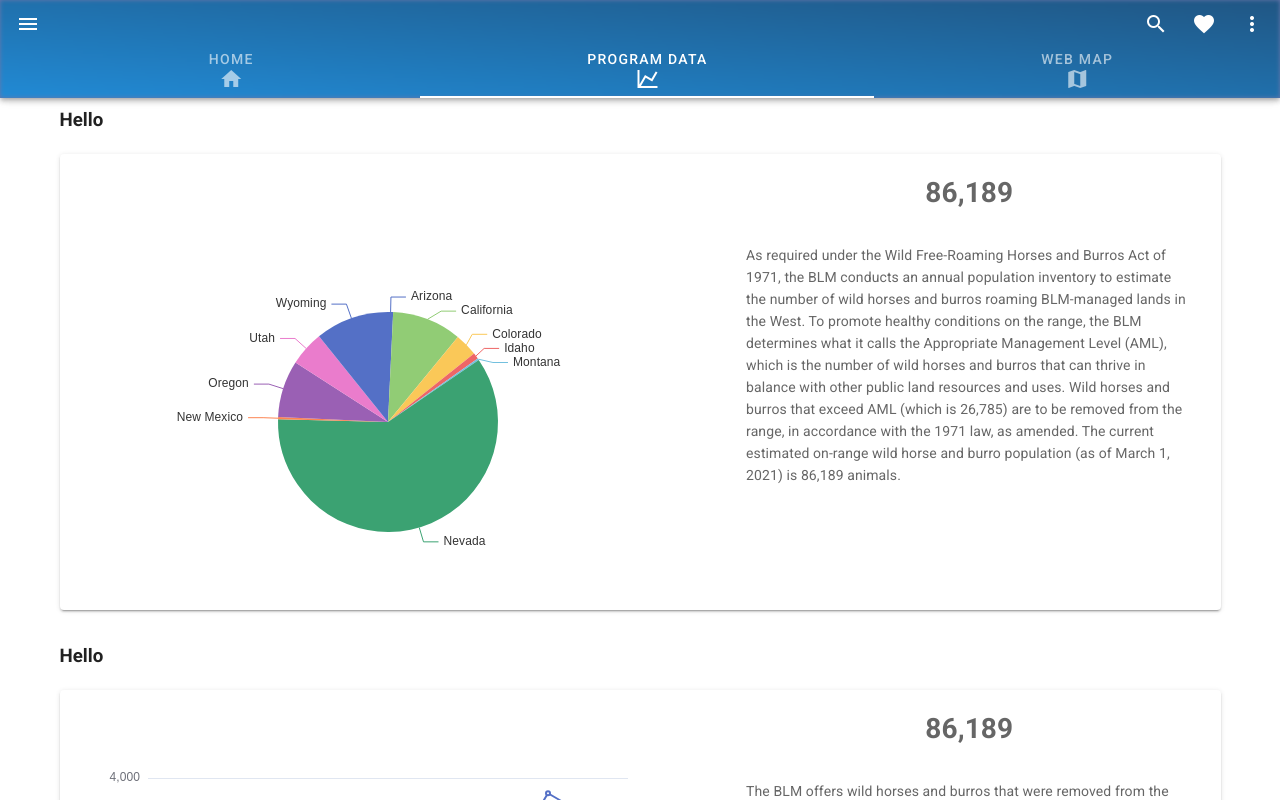
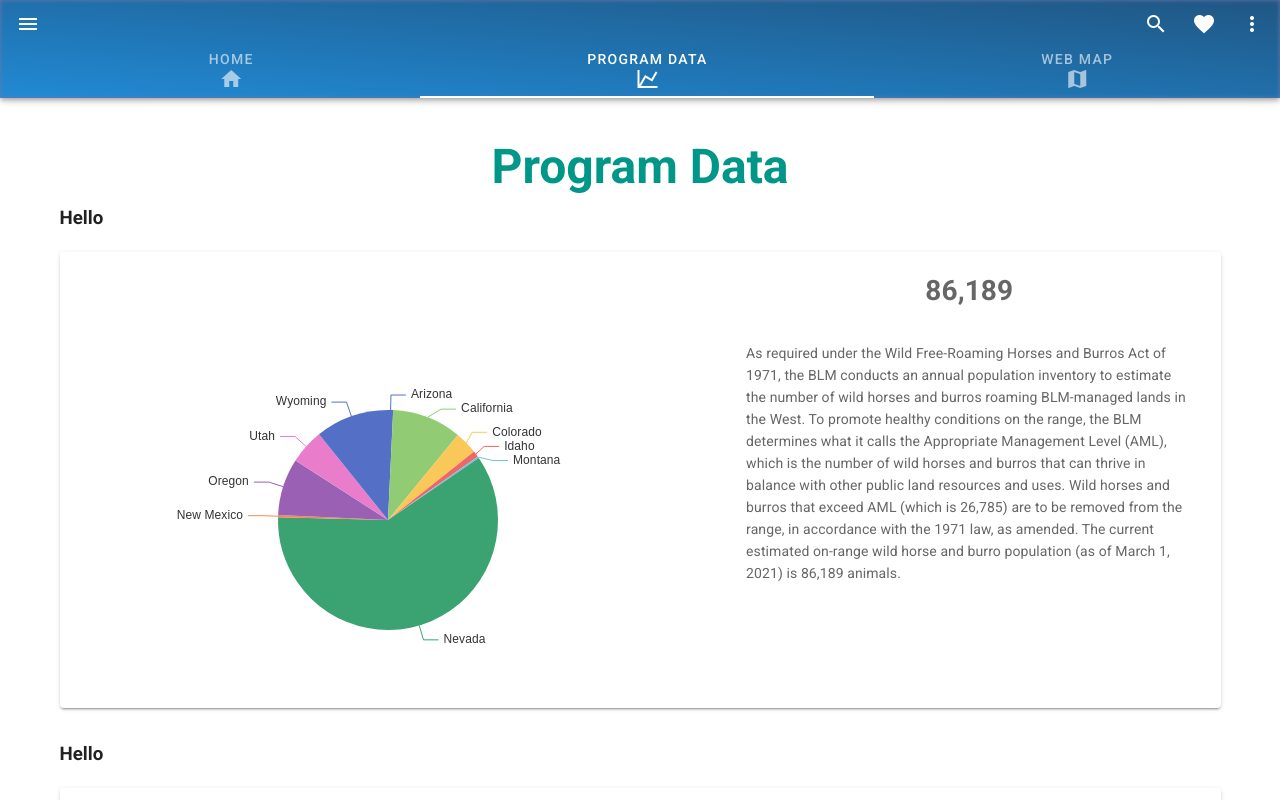
Before and after one commit to RyLaird/vue-wild-horse-and-burro-program, a Vue app: page /data in a window 1280 px wide. Shown: the top 800 px of the page. Built offline with nearby package versions, Linux system fonts and the light colour scheme.

Commit message:
set app bar positioning on scroll

```diff
--- a/src/views/Data.vue
+++ b/src/views/Data.vue
@@ -56,6 +56,7 @@
         </v-tabs>
       </template>
     </v-app-bar>
+    <v-main>
     <v-container>
       <data-intro></data-intro>
       <div>
@@ -122,6 +123,7 @@
         </v-card>
       </div>
     </v-container>
+    </v-main>
   </div>
 </template>
 
```
